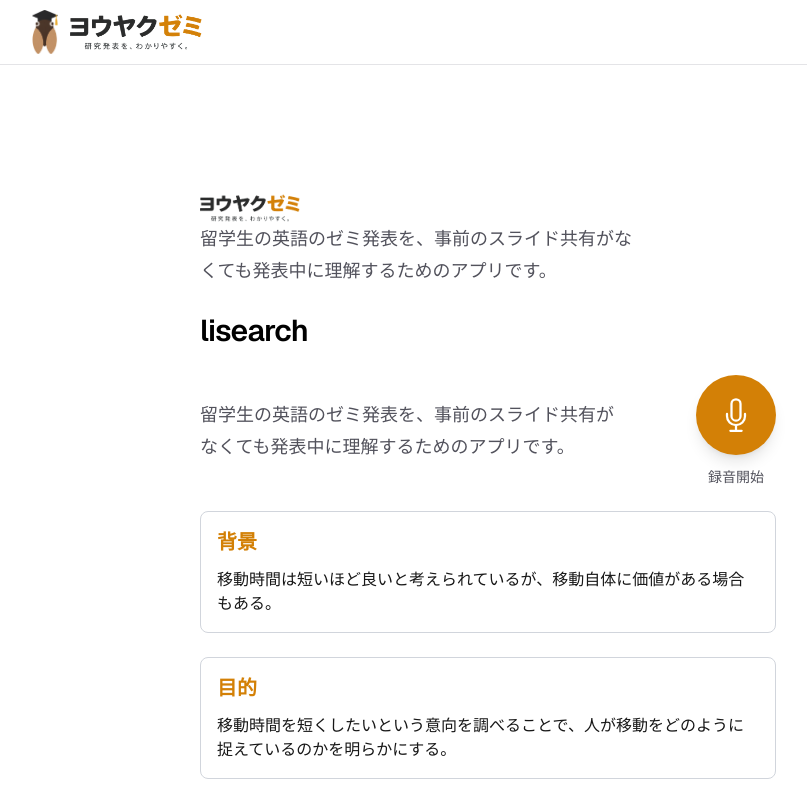
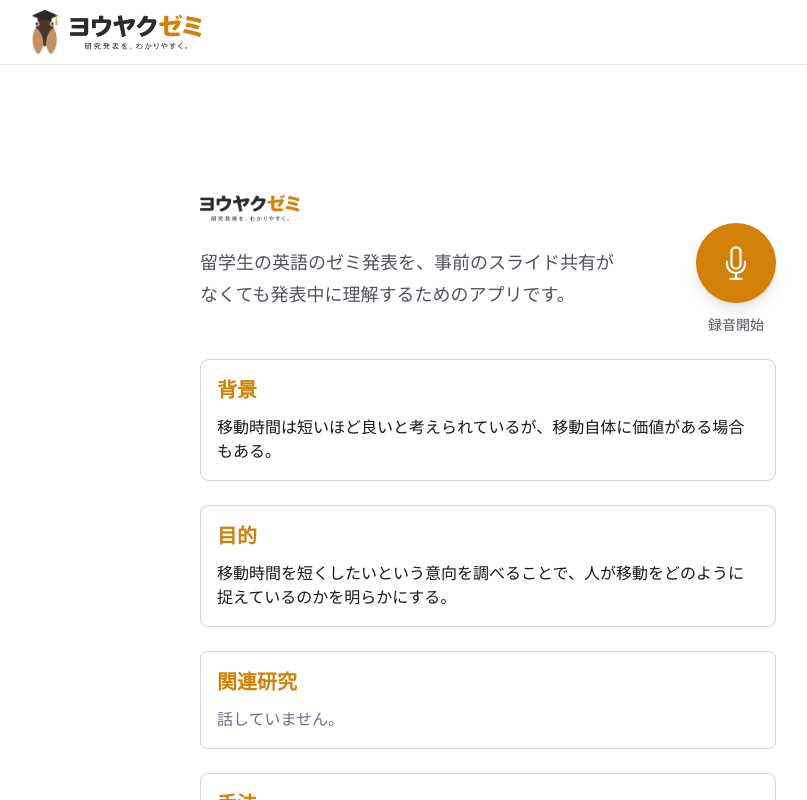
Before and after one commit to shiroshitsu/lisearch, a Next.js app: page / in a window 1280 px wide. Shown: the top 800 px of the page, without its empty margins (120-927 px from the left). Built offline with nearby package versions, Linux system fonts and the light colour scheme.

Commit message:
重複メッセージの削除

```diff
--- a/app/page.tsx
+++ b/app/page.tsx
@@ -15,13 +15,6 @@
           priority
         />
         <div className="flex w-full flex-col items-center gap-6 text-center sm:items-start sm:text-left">
-          <p className="max-w-md text-lg leading-8 text-zinc-600 dark:text-zinc-400">
-            留学生の英語のゼミ発表を、事前のスライド共有がなくても発表中に理解するためのアプリです。
-          </p>
-          <h1 className="max-w-xs text-3xl font-semibold leading-10 tracking-tight text-black dark:text-zinc-50">
-            lisearch
-          </h1>
-
           <div className="flex w-full max-w-xl items-center gap-3">
             <p className="flex-1 text-lg leading-8 text-zinc-600 dark:text-zinc-400">
               留学生の英語のゼミ発表を、事前のスライド共有が
```
